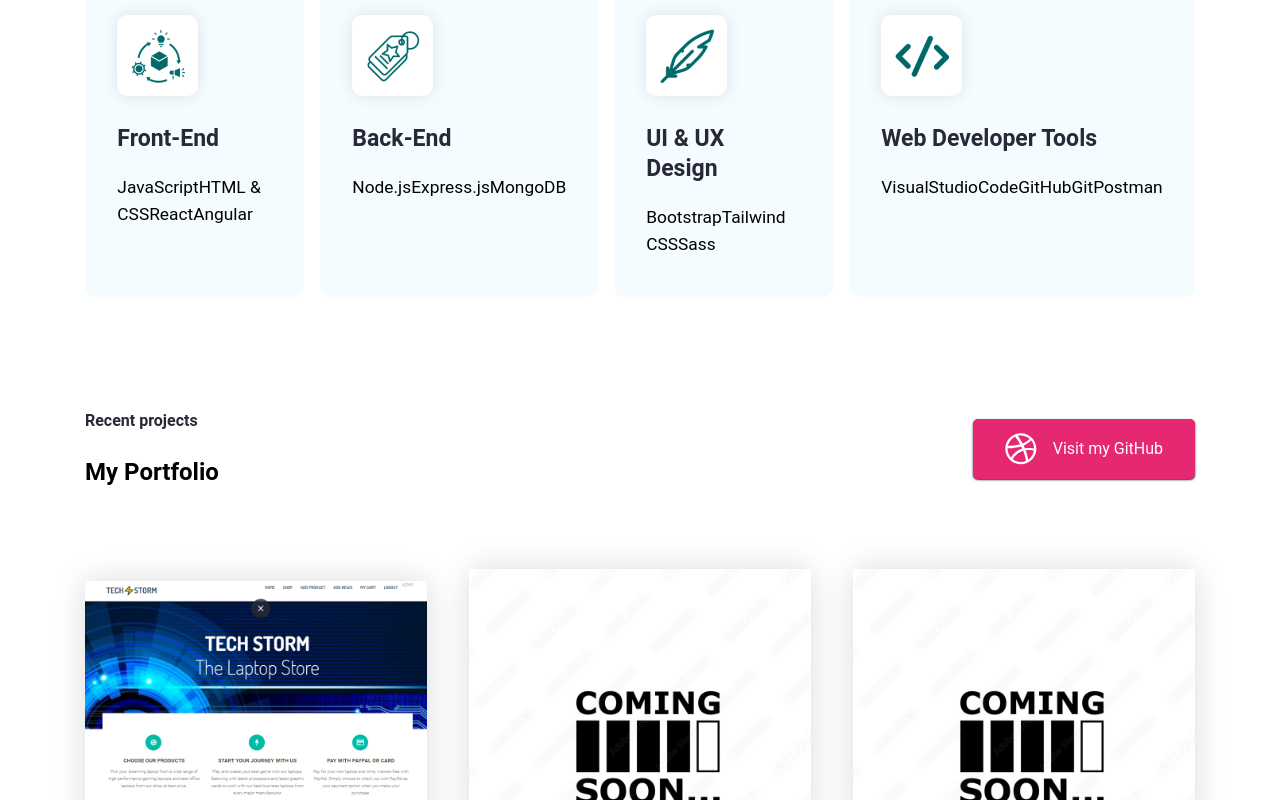
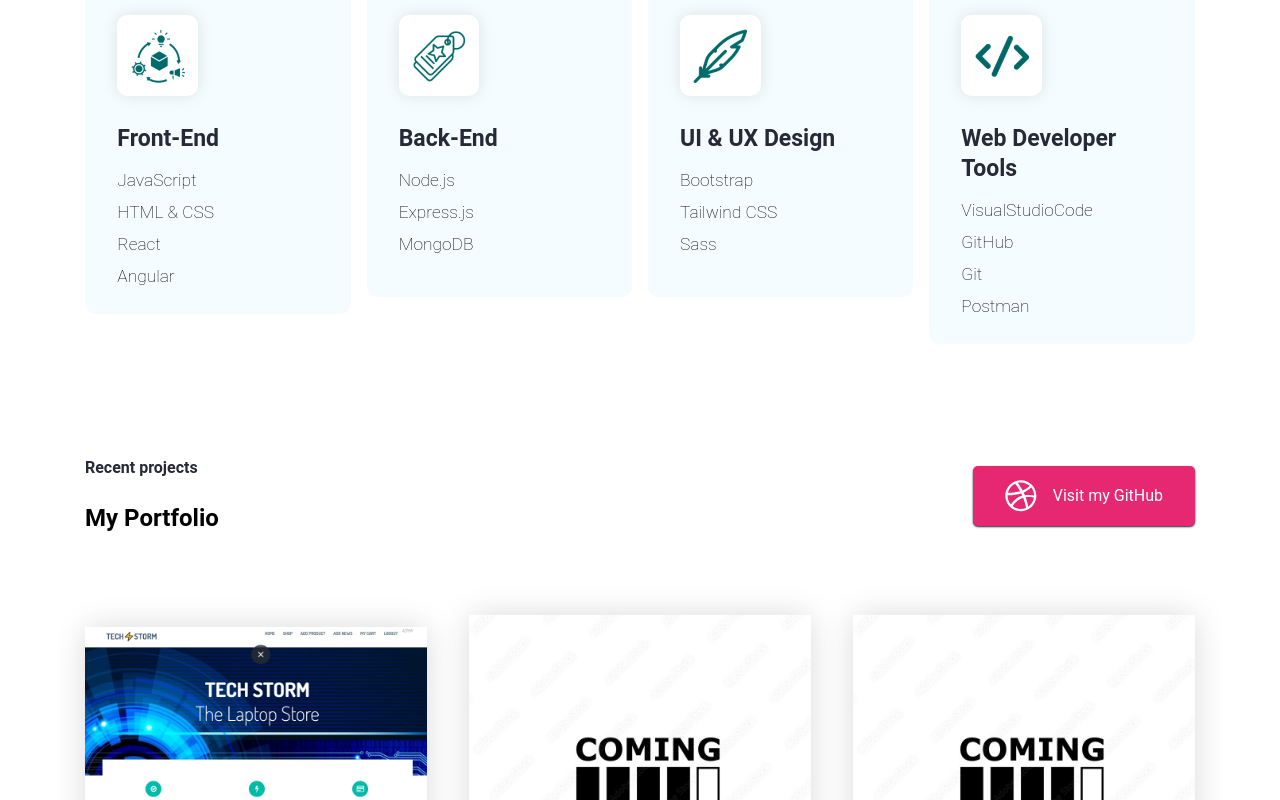
Before and after one commit to eminn-a/Personal-Portfolio, a React (Vite) app: page / in a window 1280 px wide. Shown: the part 2040-2840 px from the top of the page. Built offline with nearby package versions, Linux system fonts and the light colour scheme.

Commit message:
Added my skills and adjustment for ressponsive

```diff
--- a/src/App.css
+++ b/src/App.css
@@ -291,7 +291,7 @@
   display: flex;
   flex-direction: column;
   align-items: flex-start;
-  gap: 32px;
+  gap: 34px;
   align-self: stretch;
 }
 .skills--section--title {
@@ -304,7 +304,7 @@
   color: var(--black);
   font-size: 21.3px;
   font-style: normal;
-  font-weight: 400;
+  font-weight: 200;
   line-height: 32px;
 }
 /* Skills Section Style Ends */
@@ -598,7 +598,7 @@
   }
   .skills--section--description {
     font-size: 17.333px;
-    line-height: 27px;
+    line-height: 12px;
   }
 }
 
--- a/src/Components/Skills/MySkills.jsx
+++ b/src/Components/Skills/MySkills.jsx
@@ -15,7 +15,11 @@
             </div>
             <div className="skills--section--card--content">
               <h3 className="skills--section--title">{item.title}</h3>
-              <p className="skills--section--description">{item.description}</p>
+              {item.description.map((x, index) => (
+                <p className="skills--section--description" key={index}>
+                  {x}
+                </p>
+              ))}
             </div>
           </div>
         ))}
```
